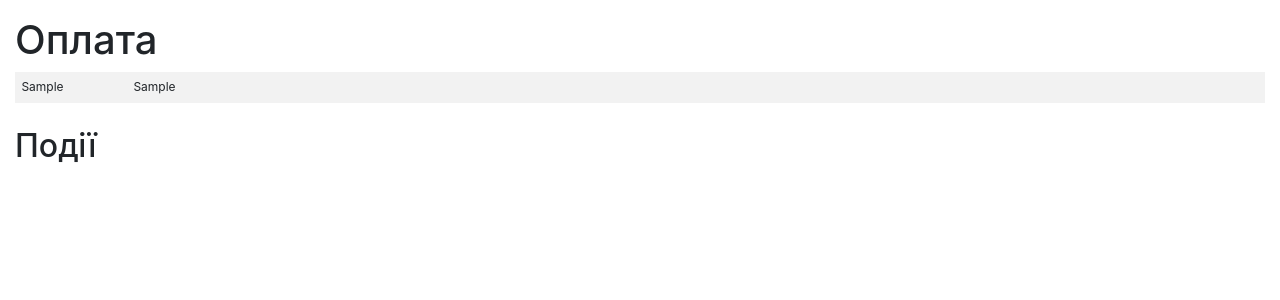
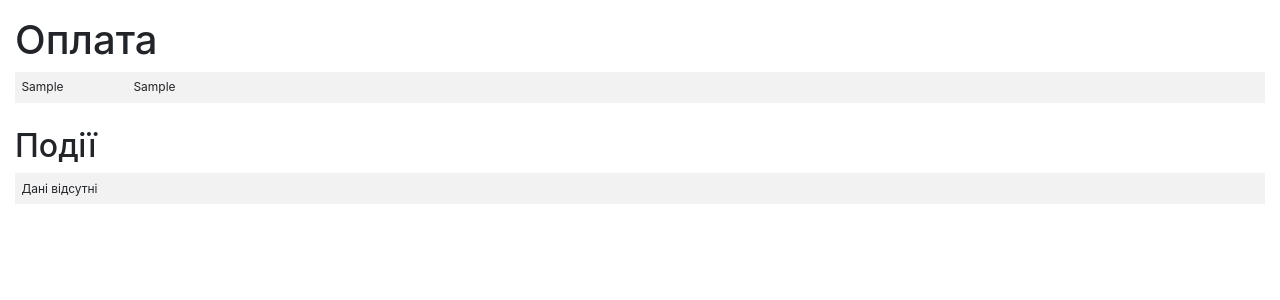
Before and after one commit to ProzorroUKR/prozorro_tasks, a Flask app: template payments/templates/payments/info.html in a window 1280 px wide. Shown: the part 56-356 px from the top of the page. Run offline with Flask 2, Linux system fonts and the light colour scheme; the template is opened without the code that fills it: most values are stand-ins (such as "Sample title", 1, 10 or a date in 2020); some libraries are stand-ins or nearby versions.

Commit message:
Fix empty log

```diff
--- a/payments/templates/payments/table_log.html
+++ b/payments/templates/payments/table_log.html
@@ -1,4 +1,5 @@
 <table class="table table-borderless table-striped table-payments">
+    {% if row.messages %}
         {% for message in row.messages %}
             <tr class="table-{{ message|payment_message_status or 'default' }}">
                 <td>
@@ -9,4 +10,9 @@
                 </td>
             </tr>
         {% endfor %}
+    {% else %}
+        <tr>
+            <td>Дані відсутні</td>
+        </tr>
+    {% endif %}
 </table>
```
Lines whose indentation alone changed are shown as unchanged.
